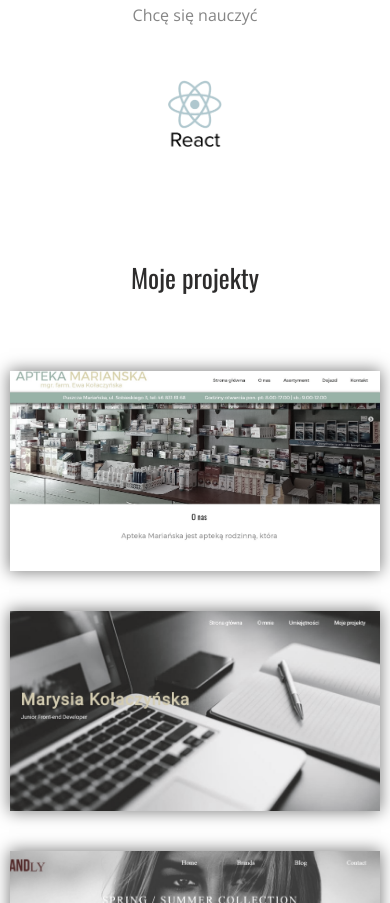
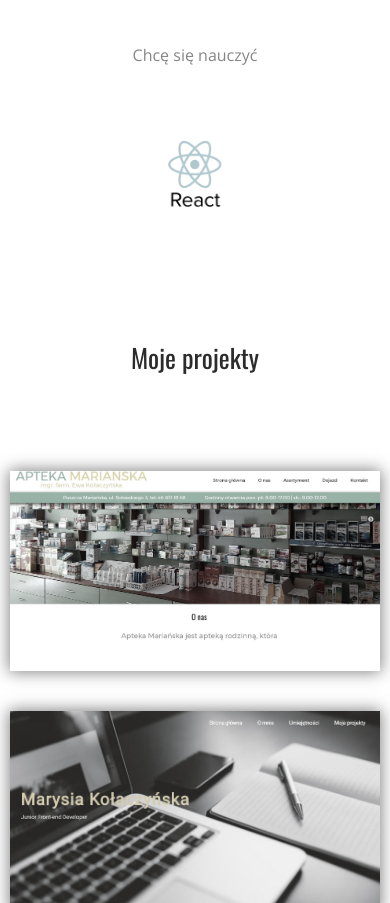
Before and after one commit to marysiaK/portfolio, a website: page index.html in a window 390 px wide. Shown: the part 2815-3718 px from the top of the page. Drawn offline with nearby package versions, Linux system fonts and the light colour scheme.

Commit message:
solve problems with view on mobile devices

```diff
--- a/js/main.js
+++ b/js/main.js
@@ -22,7 +22,7 @@ $( document ).ready(function() {
 
     // scroll reveal
     window.sr = ScrollReveal();
-    sr.reveal('.page-section', { duration: 1000, distance: '0', viewFactor: 0.2, mobile: false});
+    sr.reveal('.page-section', { duration: 1000, distance: '0', viewFactor: 0.2, mobile: true });
 
     // smooth scroll
     $(function() {
--- a/sass/sections/_home.scss
+++ b/sass/sections/_home.scss
@@ -13,6 +13,7 @@ p {
     -webkit-background-size: cover;
     -moz-background-size: cover;
     -o-background-size: cover;
+    background-attachment: fixed;
     background-size: cover;
     width: 100%;
     height: 100vh;
@@ -20,7 +21,7 @@ p {
 .hero-content {
     position: absolute;
     top: 40%;
-    left: 5%;
+    left: 10%;
 
 
         h1 {
--- a/sass/sections/_projects.scss
+++ b/sass/sections/_projects.scss
@@ -2,7 +2,7 @@
     padding-bottom: 30px;
 }
 .projects-list {
-    padding: 30px 10px;
+    padding: 50px 10px;
     display: flex;
     justify-content: space-around;
     flex-wrap: wrap;
--- a/sass/sections/_skills.scss
+++ b/sass/sections/_skills.scss
@@ -12,7 +12,7 @@
   align-items: center;
   justify-content: center;
   position: relative;
-  padding: 30px 50px;
+  padding: 50px;
   max-width: 700px;
   margin: 0 auto;
 
```
Also changed, not shown: css/main.css.
